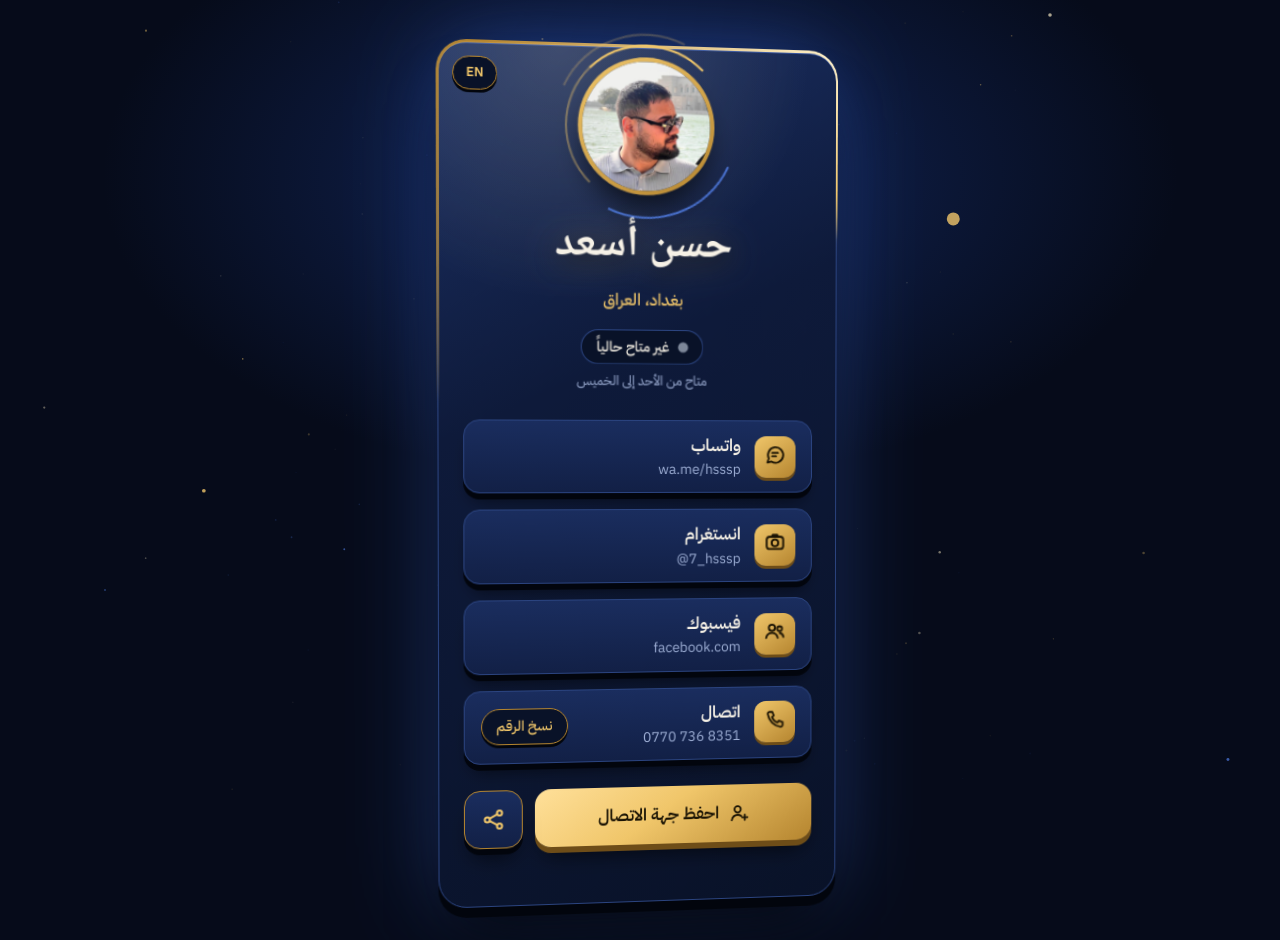
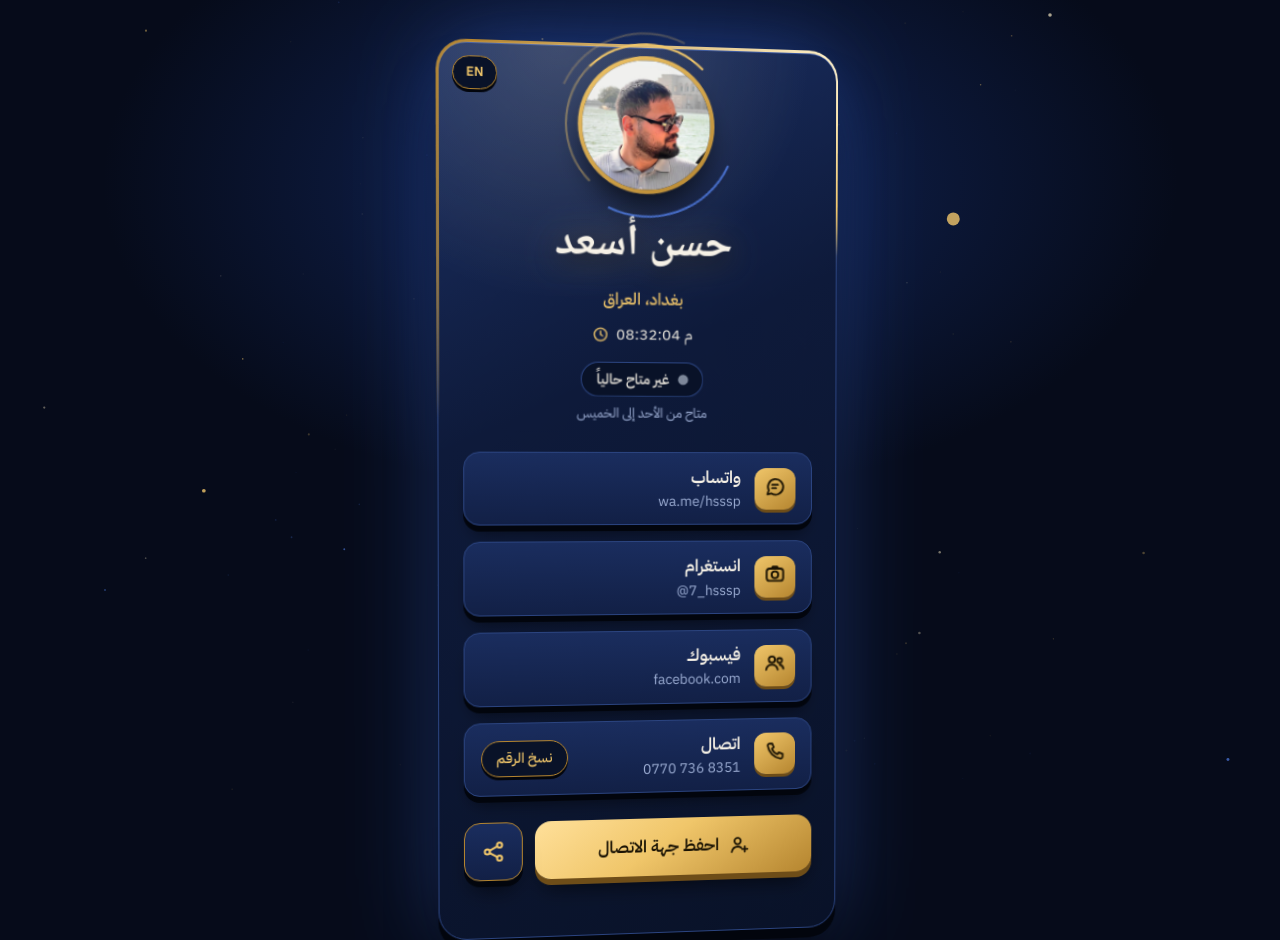
Before and after one commit to hfrbff10-sudo/HASAN-WRWR, a plain HTML site: page index.html in a window 1280 px wide. Shown: the top 940 px of the page. Drawn offline with nearby package versions, Linux system fonts and the light colour scheme; no server answers; animation ran at ten frames a second; a web font is replaced by a local one.

Commit message:
Add live Baghdad clock and haptic tap feedback
Co-Authored-By: Claude Fable 5.2 <noreply@anthropic.com>
Claude-Session: https://claude.ai/code/session_01VoHnTfBaYTSTMQ2z2xgcjG

```diff
--- a/index.html
+++ b/index.html
@@ -243,6 +243,10 @@ html[dir="ltr"] .sub { text-align: left; }
 }
 @keyframes edge { to { --spin: 360deg; } }
 
+/* live Baghdad clock */
+.clock { display: inline-flex; align-items: center; gap: 7px; color: var(--paper); font-size: .9375rem; font-variant-numeric: tabular-nums; direction: ltr; transform: translateZ(30px); margin-top: -6px; }
+.clock svg { width: 16px; height: 16px; color: var(--gold); }
+
 /* availability */
 .status {
   display: inline-flex; align-items: center; gap: 8px;
@@ -319,6 +323,7 @@ if (LANG === 'en') { document.documentElement.lang = 'en'; document.documentElem
       <div class="photo"><img src="photo.jpg" alt="صورة حسن أسعد" width="640" height="640"></div>
       <h1 data-ar="حسن أسعد" data-en="Hasan Asaad">حسن أسعد</h1>
       <span class="handle" data-ar="بغداد، العراق" data-en="Baghdad, Iraq">بغداد، العراق</span>
+      <span class="clock" aria-label="Baghdad time"><svg viewBox="0 0 24 24" fill="none" stroke="currentColor" stroke-width="2" stroke-linecap="round" stroke-linejoin="round" aria-hidden="true"><circle cx="12" cy="12" r="9"/><path d="M12 7v5l3 2"/></svg><span id="clock"></span></span>
       <span class="status" id="status"><span class="dot" aria-hidden="true"></span><span id="statusText"></span></span>
       <span class="days" data-ar="متاح من الأحد إلى الخميس" data-en="Available Sunday to Thursday">متاح من الأحد إلى الخميس</span>
     </header>
@@ -446,6 +451,19 @@ function setLang(l) {
 setLang(LANG);
 langBtn.addEventListener('click', () => setLang(LANG === 'ar' ? 'en' : 'ar'));
 
+// live clock, always Baghdad time
+function showClock() {
+  let t;
+  try {
+    t = new Intl.DateTimeFormat(LANG === 'ar' ? 'ar-IQ-u-nu-latn' : 'en-US', { timeZone: 'Asia/Baghdad', hour: '2-digit', minute: '2-digit', second: '2-digit', hour12: true }).format(new Date());
+  } catch (e) {
+    t = new Date(Date.now() + 3 * 3600 * 1000).toISOString().slice(11, 19);
+  }
+  document.getElementById('clock').textContent = t;
+}
+showClock();
+setInterval(showClock, 1000);
+
 // availability: Sunday to Thursday, by Baghdad time (UTC+3)
 function showStatus() {
   const day = new Date(Date.now() + 3 * 3600 * 1000).getUTCDay(); // 0 = Sunday
@@ -478,6 +496,7 @@ intro.addEventListener('click', () => intro.classList.add('skip'));
 // soft click sound on every button and link
 let actx;
 function tick() {
+  try { if (navigator.vibrate) navigator.vibrate(12); } catch (e) {}
   try {
     actx = actx || new (window.AudioContext || window.webkitAudioContext)();
     if (actx.state === 'suspended') actx.resume();
```
